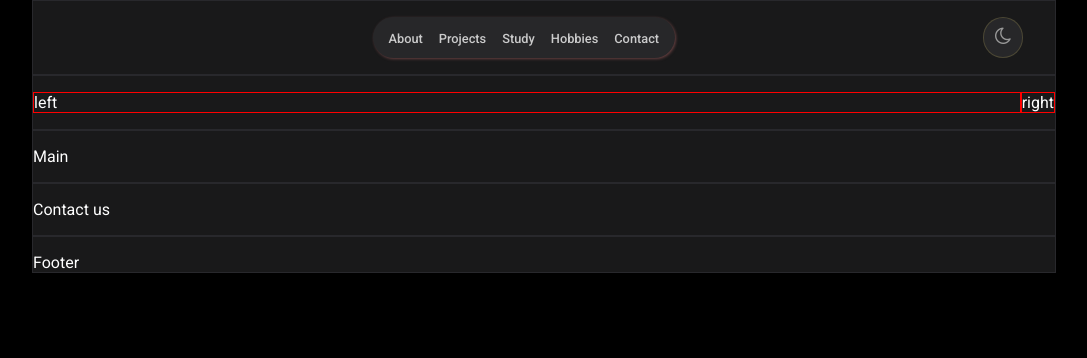
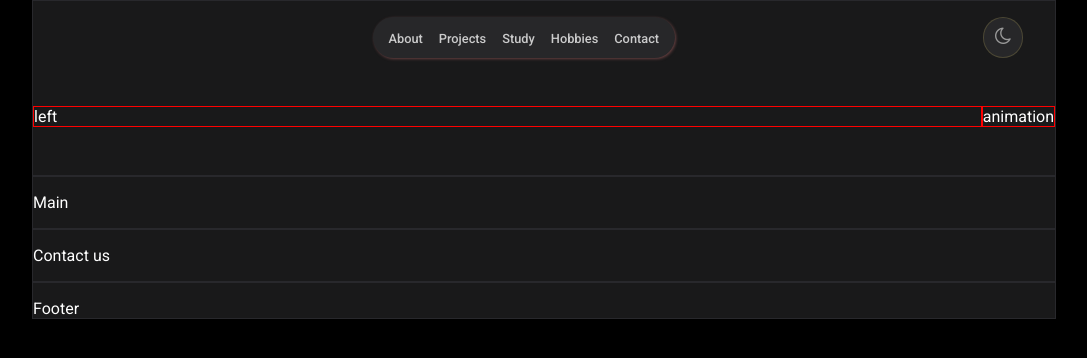
Before and after one commit to Mohamed-aldabaan/Portfolio2, a React (Vite) app in the folder my-portfolio/: page / in a window 1280 px wide. Shown: the top 358 px of the page, without its empty margins (96-1183 px from the left). Built offline with nearby package versions, Linux system fonts and the light colour scheme.

Commit message:
bearbeitet

```diff
--- a/my-portfolio/src/App.jsx
+++ b/my-portfolio/src/App.jsx
@@ -8,7 +8,6 @@ function App() {
   return (
     <div className="container">
       <Header />
-      <div className="divider" />
       <Hero />
       <div className="divider" />
       <Main />
--- a/my-portfolio/src/components/2-hero/Hero.jsx
+++ b/my-portfolio/src/components/2-hero/Hero.jsx
@@ -5,7 +5,7 @@ function Hero() {
   return (
     <section className="hero flex">
       <article className="left-article border">left</article>
-      <article className="right-article border">right</article>
+      <article className="right-article border">animation</article>
     </section>
   );
 }
--- a/my-portfolio/src/components/2-hero/hero.css
+++ b/my-portfolio/src/components/2-hero/hero.css
@@ -1,3 +1,7 @@
+
+section.hero{
+    margin: 3rem 0;
+}
 section.hero .left-article{
     flex-grow: 1;
 }
```
